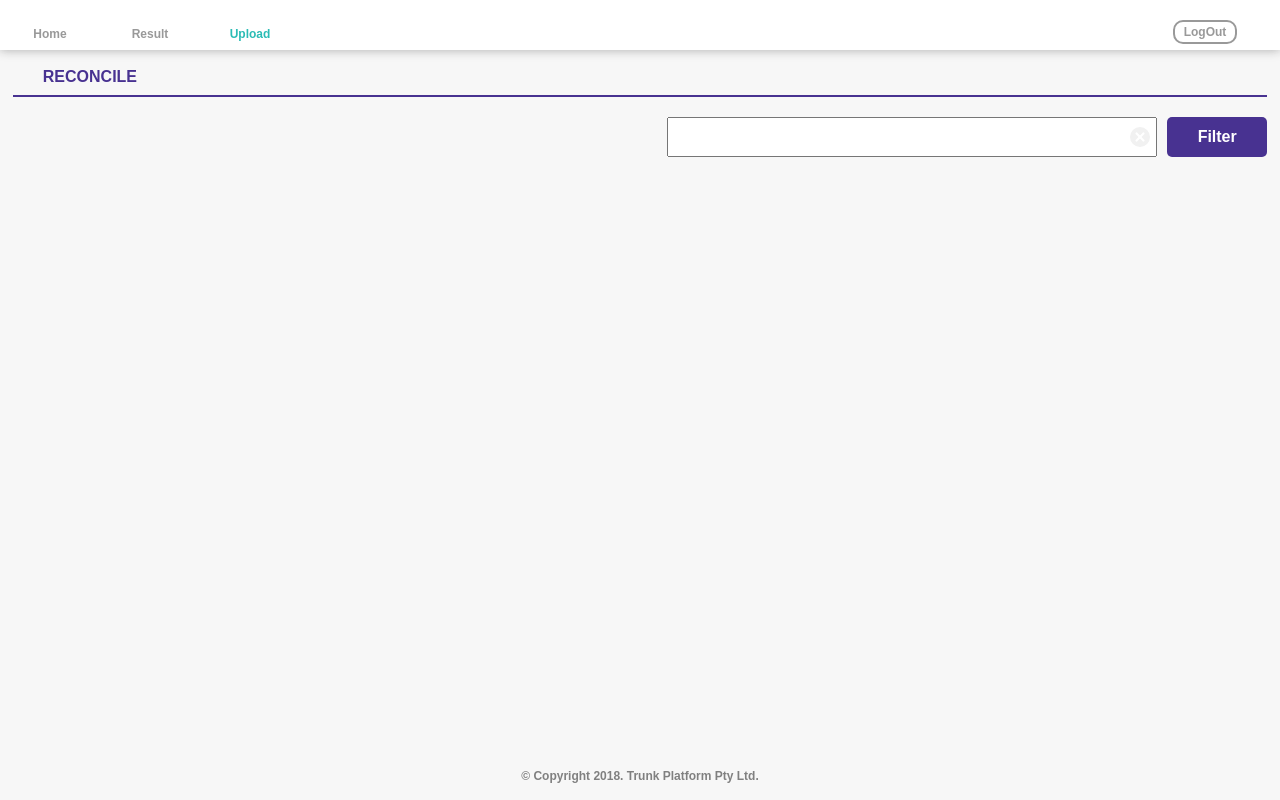
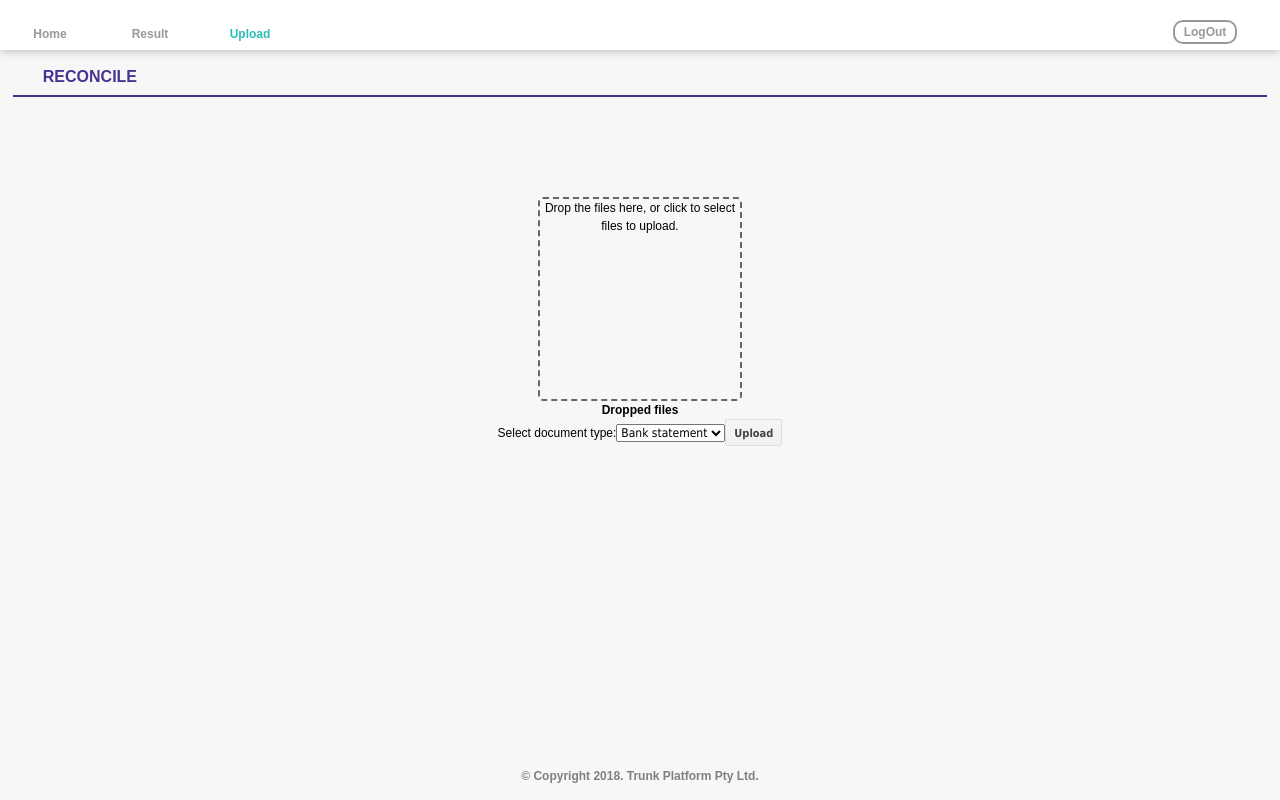
Before and after one commit to ishwar-virdi/TrunkReact, a React (Create React App) app: page /upload in a window 1280 px wide. Built offline with nearby package versions, Linux system fonts and the light colour scheme.

Commit message:
Adding JS Changes

```diff
--- a/src/view/mainPage/upload/upload.js
+++ b/src/view/mainPage/upload/upload.js
@@ -4,14 +4,53 @@ import Title from "../../components/content/title";
 import "../../../stylesheets/mainPage/upload/upload.css";
 import SearchBar from "../../components/content/searchBar";
 import Footer from "../../components/content/footer";
+import Dropzone from 'react-dropzone';
+import {apiurl} from "../../../config/constants";
+import axios from "axios";
+
+
 class upload extends Component{
 
     constructor(props) {
         super(props);
+        this.state = {
+            docType: "Bank",
+            files: [] }
+        this.onDrop = this.onDrop.bind(this);
+        this.handleDocTypeChange = this.handleDocTypeChange.bind(this);
+        this.uploadDocs = this.uploadDocs.bind(this);
     }
 
-    componentDidMount() {
+    onDrop(files) {
+        this.setState({
+            files
+        });
     }
+
+    handleDocTypeChange(e) {
+        this.setState({
+            docType: e.target.value,
+        })
+    };
+
+    uploadDocs() {
+        var data = new FormData();
+        this.state.files.forEach(file => {
+            data.append("file",file);
+        });
+        var self = this;
+        axios
+            .post(
+                apiurl + "/" + this.state.docType.toString() + "/upload",
+                data
+            )
+            .then(function(res){
+                self.render();
+            })
+            .catch(function(err){
+                console.log("Error in Upload JS");
+            })
+    };
 
     render(){
         return (
@@ -19,15 +58,27 @@ class upload extends Component{
                 <Header clickedClass="Upload"/>
                 <div className="body">
                     <Title title="RECONCILE"/>
-                    <div className="upload-search">
-                        <SearchBar/>
-                    </div>
                     <div className="upload-view">
-                        {/*fill*/}
+                            <Dropzone onDrop={this.onDrop.bind(this)}>
+                                Drop the files here, or click to select files to upload.
+                            </Dropzone>
+                        <h2>Dropped files</h2>
+                            <ul>
+                                {
+                                    this.state.files.map(f => <li key={f.name}>{f.name} - {f.size} bytes</li>)
+                                }
+                            </ul>
+                        Select document type:
+                        <select id="documentType" name="DocumentType" onChange={this.handleDocTypeChange}>
+                            <option value="Bank">Bank statement</option>
+                            <option value="Settlement">Settlement file</option>
+                        </select>
+                        <button className="button" position = "top center" onClick={this.uploadDocs}>Upload</button>
                     </div>
                 </div>
                 <Footer/>
             </div>
+
         )
     }
 };
```
